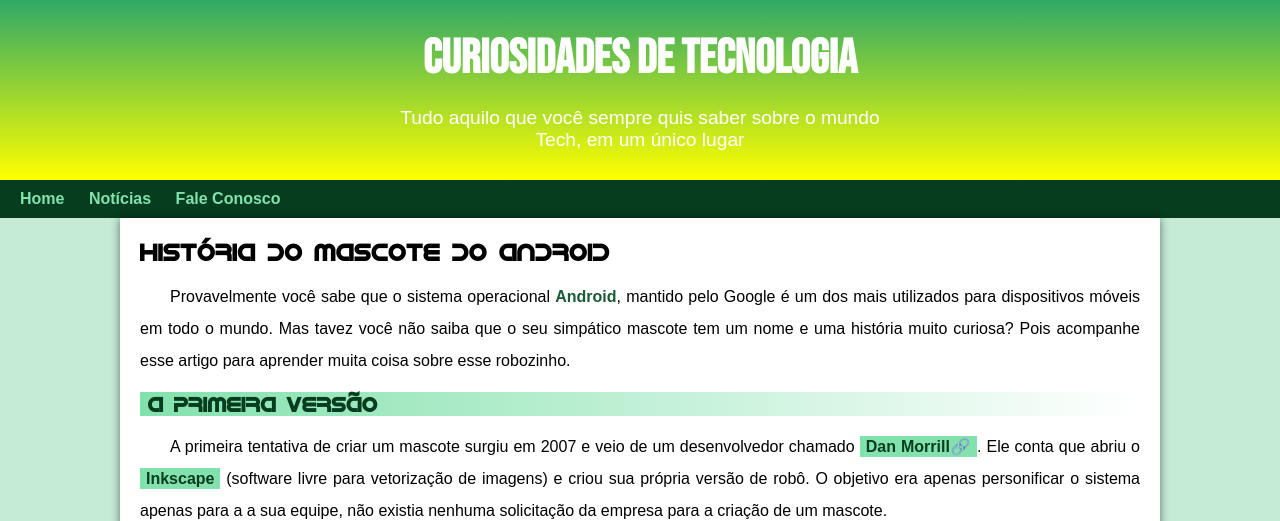
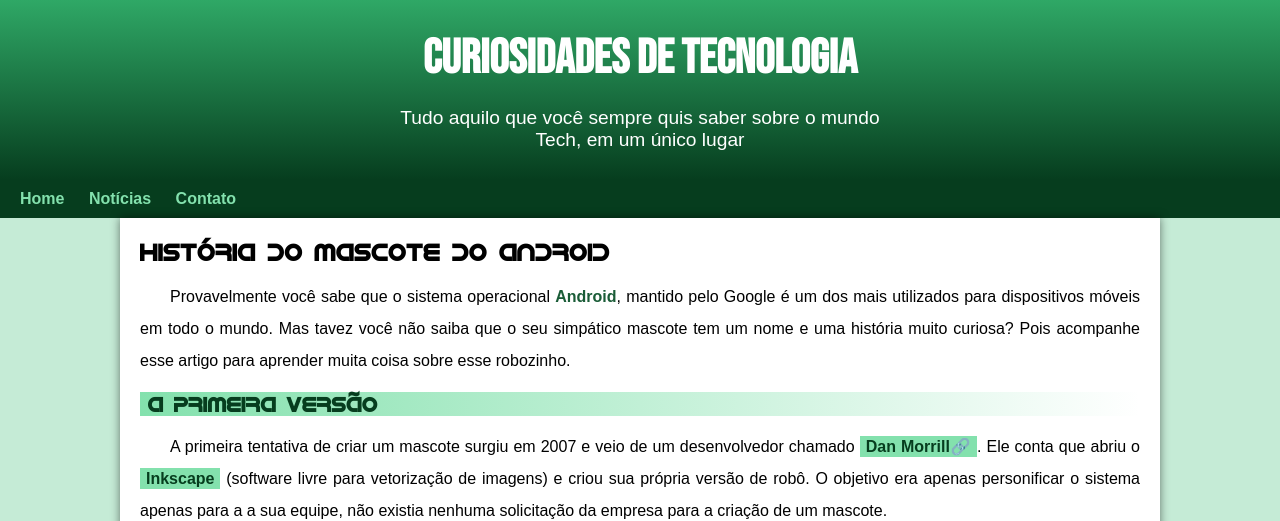
Before and after one commit to filipe-rodrigues/meus-projetos-html-css, a plain HTML site: page Modulo 2/Desafio2/projeto-site-android.html in a window 1280 px wide. Shown: the top 521 px of the page. Drawn offline with Linux system fonts and the light colour scheme.

Commit message:
Atualização do menu 3

```diff
--- a/Modulo 2/Desafio2/projeto-site-android.html
+++ b/Modulo 2/Desafio2/projeto-site-android.html
@@ -15,7 +15,7 @@
     <nav>
         <a id = "Home" href="#">Home</a>
         <a id = "Noticias" href="#">Notícias</a>
-        <a id = "Texte" href="#">Fale Conosco</a>
+        <a id = "Contato" href="#">Contato</a>
     </nav>
     <main>
         <article>
--- a/Modulo 2/Desafio2/style1.css
+++ b/Modulo 2/Desafio2/style1.css
@@ -34,7 +34,7 @@ a.externo::after{
     content: '\1f517';
 }
 header{
-    background-image: linear-gradient(to bottom,var(--cor3), yellow);
+    background-image: linear-gradient(to bottom,var(--cor3), var(--cor5));
     min-height: 150px;
     text-align: center;
     padding-top: 30px;
```
